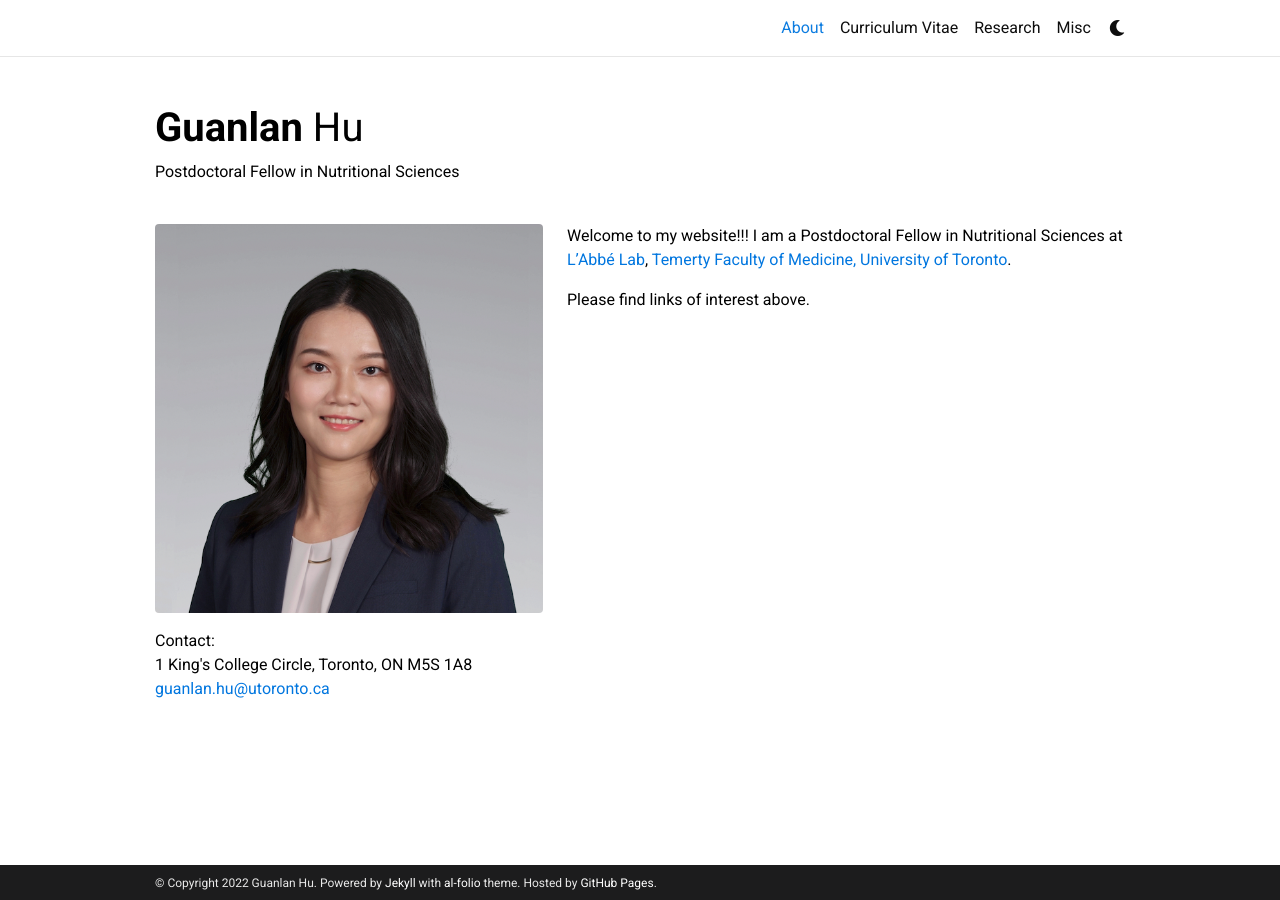
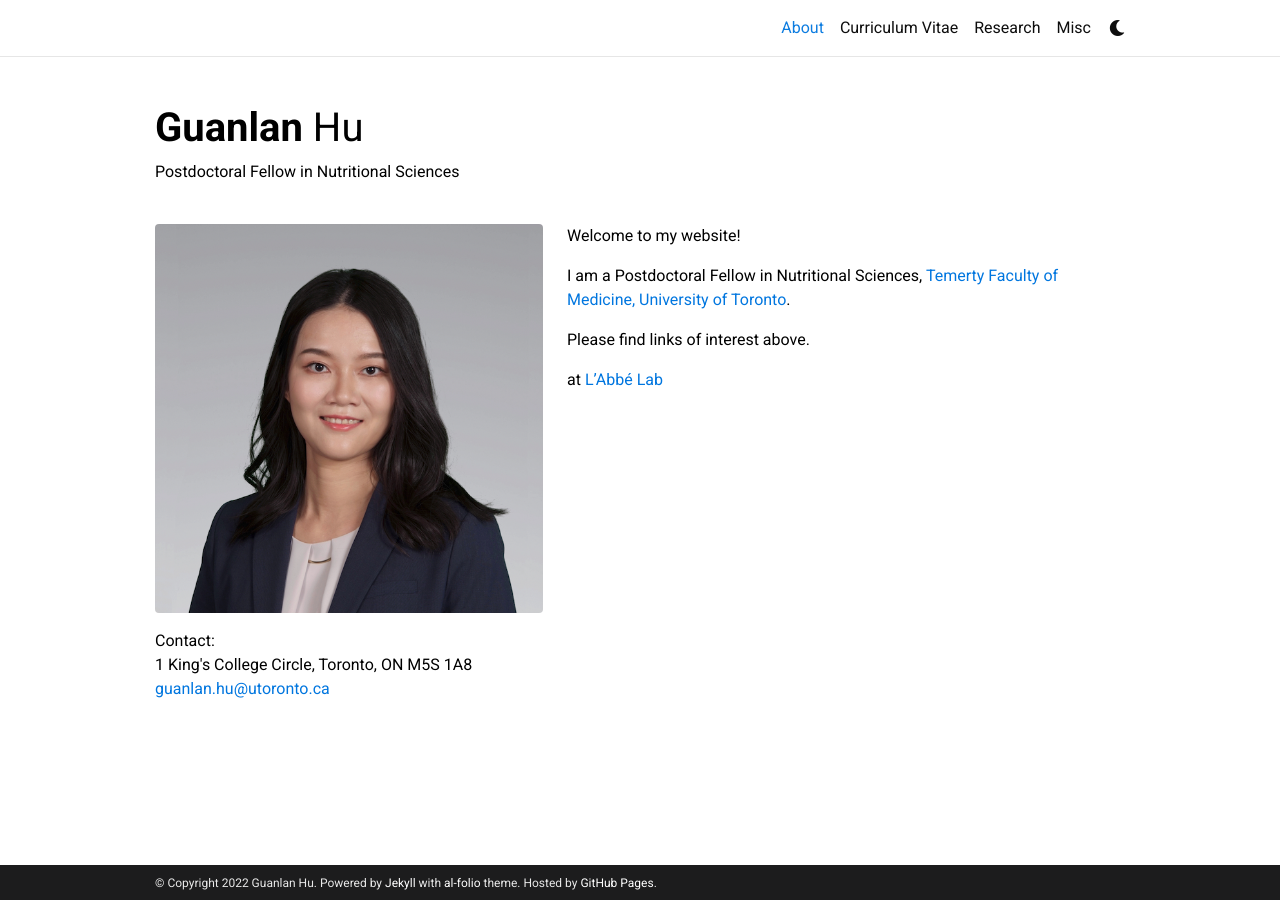
Before and after one commit to guanlanhu/guanlanhu.github.io, a Jekyll site: the page built from _pages/about.md, in a window 1280 px wide. Built offline with Jekyll 4.4.1, drawn with Linux system fonts in a browser that asks for light colours; full-size pictures stand in for the smaller copies a plugin makes; comment, search, counter and statistics services are not loaded; a style sheet for code colours, icons or effects is not loaded.

```diff
--- a/_pages/about.md
+++ b/_pages/about.md
@@ -18,6 +18,10 @@ news: false  # includes a list of news items
 selected_papers: false # includes a list of papers marked as "selected={true}"
 social: false  # includes social icons at the bottom of the page
 ---
-Welcome to my website!!! I am a Postdoctoral Fellow in Nutritional Sciences at <a href='https://labbelab.utoronto.ca/'>L'Abbé Lab</a>, <a href='https://temertymedicine.utoronto.ca/'>Temerty Faculty of Medicine, University of Toronto</a>.
+Welcome to my website!
+
+I am a Postdoctoral Fellow in Nutritional Sciences, <a href='https://temertymedicine.utoronto.ca/'>Temerty Faculty of Medicine, University of Toronto</a>.
 
 Please find links of interest above.
+
+at <a href='https://labbelab.utoronto.ca/'>L'Abbé Lab</a>
```
